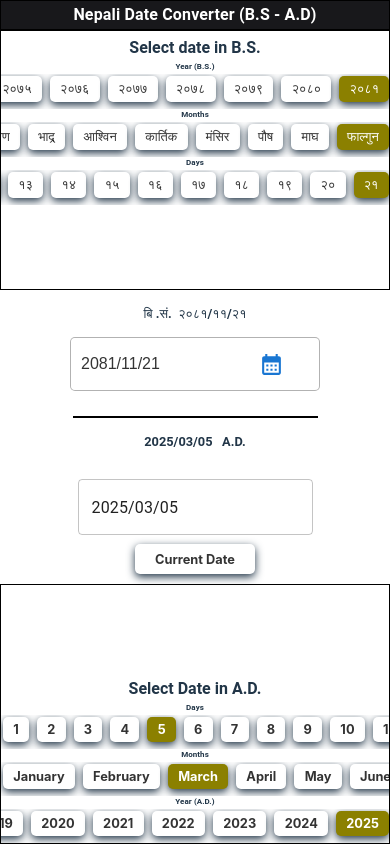
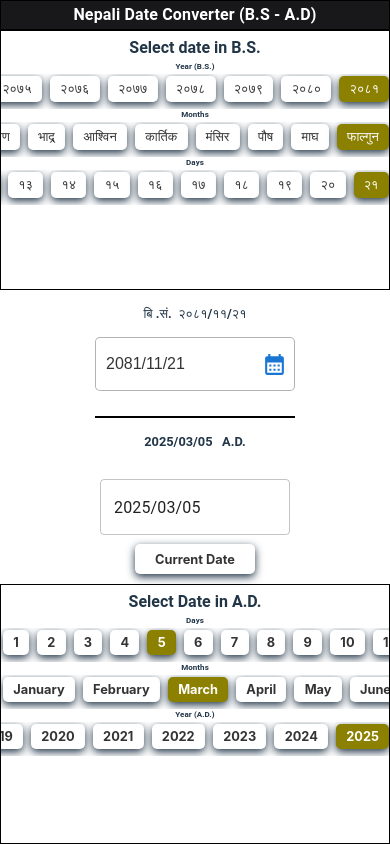
Before and after one commit to bipin-Pariyar2003/Nepali-Date-Picker, a React (Vite) app: page / in a window 390 px wide. Built offline with nearby package versions, Linux system fonts and the light colour scheme.

Commit message:
version 2.0.1 updated mobile Views

```diff
--- a/dev-dist/sw.js
+++ b/dev-dist/sw.js
@@ -82,7 +82,7 @@ define(['./workbox-54d0af47'], (function (workbox) { 'use strict';
     "revision": "3ca0b8505b4bec776b69afdba2768812"
   }, {
     "url": "index.html",
-    "revision": "0.78a15c9qj2"
+    "revision": "0.3arhikbhts"
   }], {});
   workbox.cleanupOutdatedCaches();
   workbox.registerRoute(new workbox.NavigationRoute(workbox.createHandlerBoundToURL("index.html"), {
--- a/src/Components/EngDatePicker/index.jsx
+++ b/src/Components/EngDatePicker/index.jsx
@@ -1,4 +1,4 @@
-import React, { useState } from "react";
+import React from "react";
 import { LocalizationProvider } from "@mui/x-date-pickers/LocalizationProvider";
 import { DatePicker } from "@mui/x-date-pickers/DatePicker";
 import { AdapterMoment } from "@mui/x-date-pickers/AdapterMoment";
@@ -38,7 +38,7 @@ const EngDatePicker = ({ selectedDate, onChange }) => {
             value={moment(selectedDate, "YYYY/MM/DD")}
             sx={{
               width: {
-                xs: "245px",
+                xs: "200px",
                 md: "100%",
               },
               height: {
@@ -48,12 +48,6 @@ const EngDatePicker = ({ selectedDate, onChange }) => {
               padding: { xs: "5px", md: "10px" },
               marginBottom: { xs: "20px" },
               marginTop: { xs: "0px" },
-              ":focus": {
-                outline: "none",
-              },
-              ":active": {
-                outline: "none",
-              },
             }}
             //to remove the default outline and box-shadow
             slotProps={{
--- a/src/Components/NepDatePicker/styles.css
+++ b/src/Components/NepDatePicker/styles.css
@@ -68,11 +68,12 @@
 /* Responsiveness */
 @media (max-width: 768px) {
   .nepali-date-picker .input {
-    width: 180px;
+    width: 150px;
+    margin-right: 8px;
     height: 52px;
   }
 
   .nepali-date-picker .box {
-    width: 250px;
+    width: 200px;
   }
 }
--- a/src/Views/Home/index.jsx
+++ b/src/Views/Home/index.jsx
@@ -106,6 +106,7 @@ function Home() {
             onChange={handleNepaliDateChange}
           />
           <EngDatePicker
+            sx={{ height: "min-content" }}
             selectedDate={selectedEnglishDate}
             onChange={handleEngDateChange}
           />
@@ -123,7 +124,6 @@ function Home() {
             gap: { xs: 0, md: 2 },
             border: "1px solid black",
             flex: 1,
-            justifyContent: "flex-end",
           }}
         >
           <Typography
```
